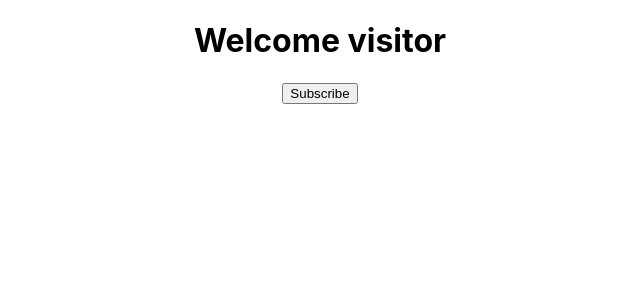
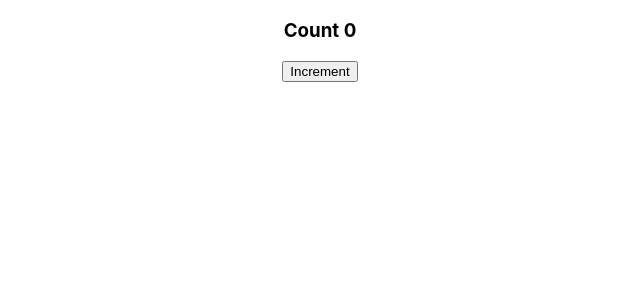
Before and after one commit to VelupulaHinduja/LearnReact, a React (Create React App) app: page / in a window 1280 px wide. Shown: the top 300 px of the page, without its empty margins (320-960 px from the left). Built offline with nearby package versions, Linux system fonts and the light colour scheme.

Commit message:
Use setState in class component for counter

```diff
--- a/src/App.js
+++ b/src/App.js
@@ -1,4 +1,5 @@
 import "./App.css";
+import Counter from "./Components/Counter";
 import Greet from "./Components/Greet";
 import Hello from "./Components/Hello";
 import Message from "./Components/Message";
@@ -10,7 +11,8 @@
 			{/* <Greet name="Hinduja" nickName="Hindu">This is a children prop</Greet> */}
       {/* <Welcome name="Hinduja" nickName="Hindu">Children prop from class component</Welcome> */}
       {/* <Hello/> */}
-      <Message/>
+      {/* <Message/> */}
+      <Counter/>
 		</div>
 	);
 }
--- /dev/null
+++ b/src/Components/Counter.js
@@ -0,0 +1,25 @@
+import React, { Component } from "react";
+
+class Counter extends Component {
+	constructor() {
+		super();
+		this.state = {
+			count: 0,
+		};
+	}
+	increment() {
+		this.setState({
+			count: this.state.count + 1,
+		});
+	}
+	render() {
+		return (
+			<div>
+				<h3>Count {this.state.count}</h3>
+				<button onClick={() => this.increment()}>Increment</button>
+			</div>
+		);
+	}
+}
+
+export default Counter;
```
